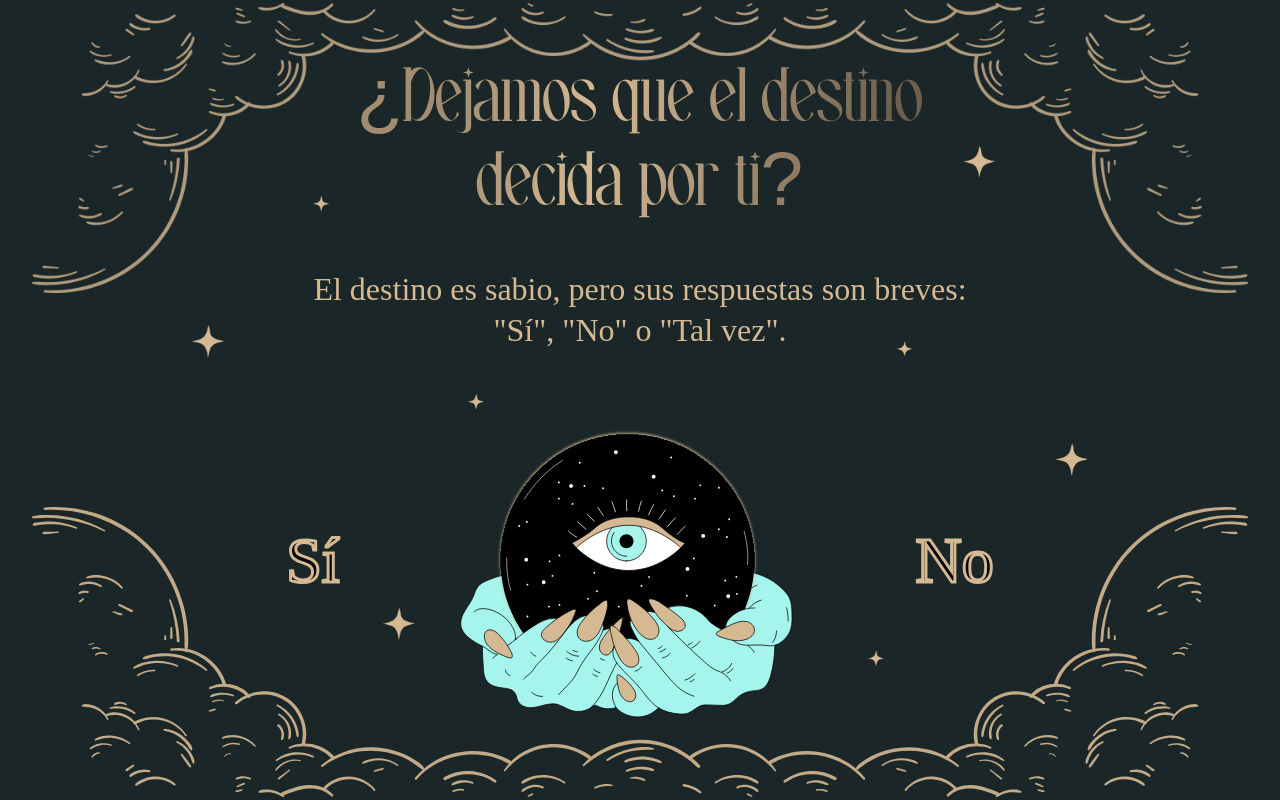
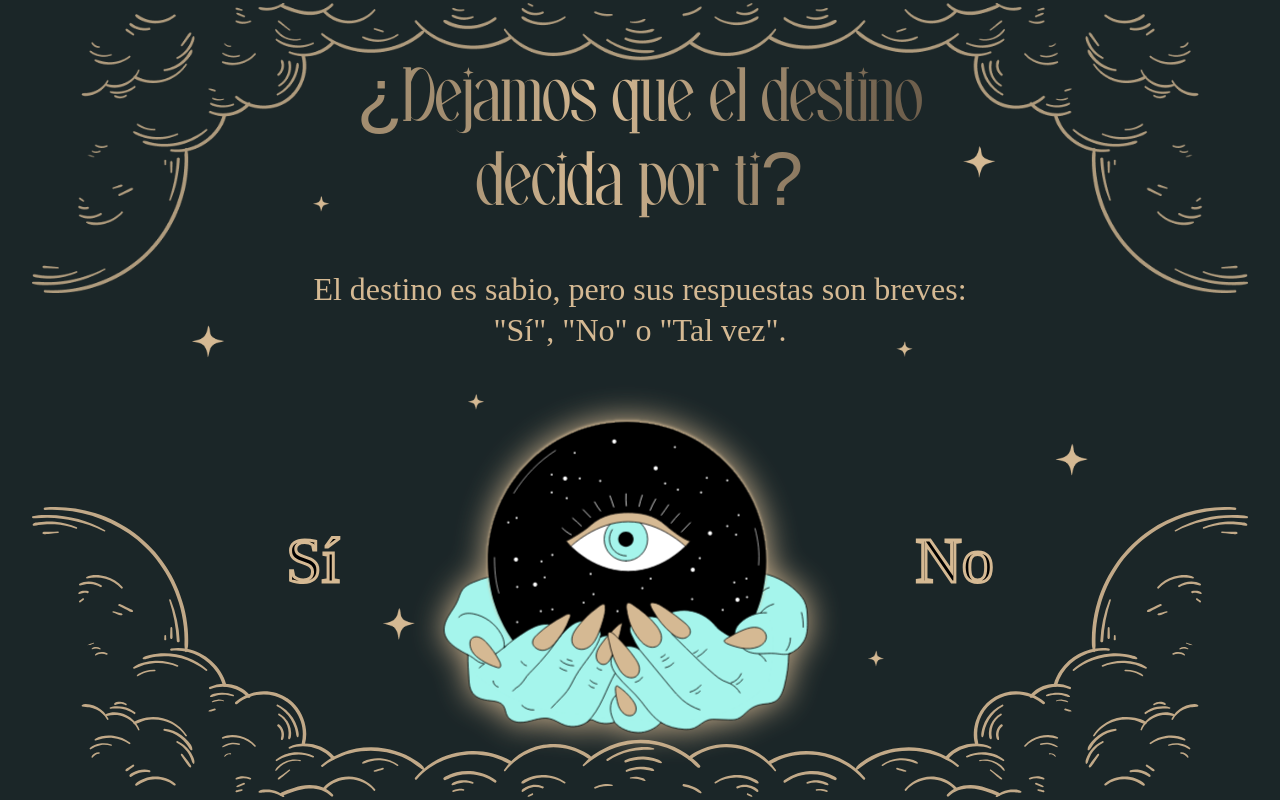
Before and after one commit to JessCardenas/oraculov1, a React (Vite) app: page / in a window 1280 px wide. Built offline with nearby package versions, Linux system fonts and the light colour scheme.

Commit message:
Css update in homescreen

```diff
--- a/src/StyleSheets/HomeScreen.css
+++ b/src/StyleSheets/HomeScreen.css
@@ -21,7 +21,11 @@
   font-size: clamp(1.25rem, 4vw, 2rem);
   line-height: 1.3;
 }
-
+.bolaManos {
+  filter: drop-shadow(0px 0px 15px #d5b993);
+  transform: scale(1.1);
+  z-index: 1;
+}
 .estrella {
   position: absolute;
   opacity: 0;
--- a/src/components/HomeScreen.jsx
+++ b/src/components/HomeScreen.jsx
@@ -30,7 +30,7 @@ function HomeScreen({ cambiarPantalla }) {
           <img
             src={Bola_manos}
             alt="Pregunta al Oráculo"
-            className="hidden md:block w-4/5 max-w-md mx-auto"
+            className="bolaManos hidden md:block w-4/5 max-w-md mx-auto"
           />{" "}
         </div>
         <div>
--- a/src/components/RespuestaScreen.jsx
+++ b/src/components/RespuestaScreen.jsx
@@ -3,10 +3,7 @@ function RespuestaScreen({ pregunta, respuesta, volver }) {
     <div className="text-center space-y-6">
       <h2 className="text-2xl font-bold"> Tu pregunta: </h2>
       <p className="italic">{pregunta}</p>
-      <div className="text-3xl font-bold text-green-400 animate-pulse">
-        {" "}
-        {respuesta}
-      </div>
+      <div className="text-3xl animate-pulse"> {respuesta}</div>
       <button onClick={() => volver("home")} className="botonInicio">
         Inicio
       </button>
```
